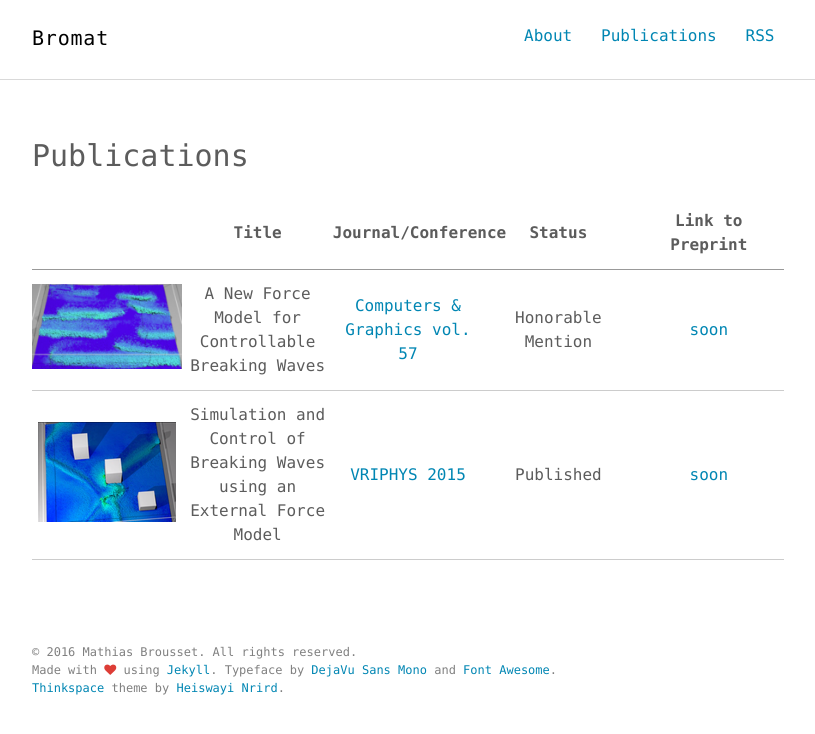
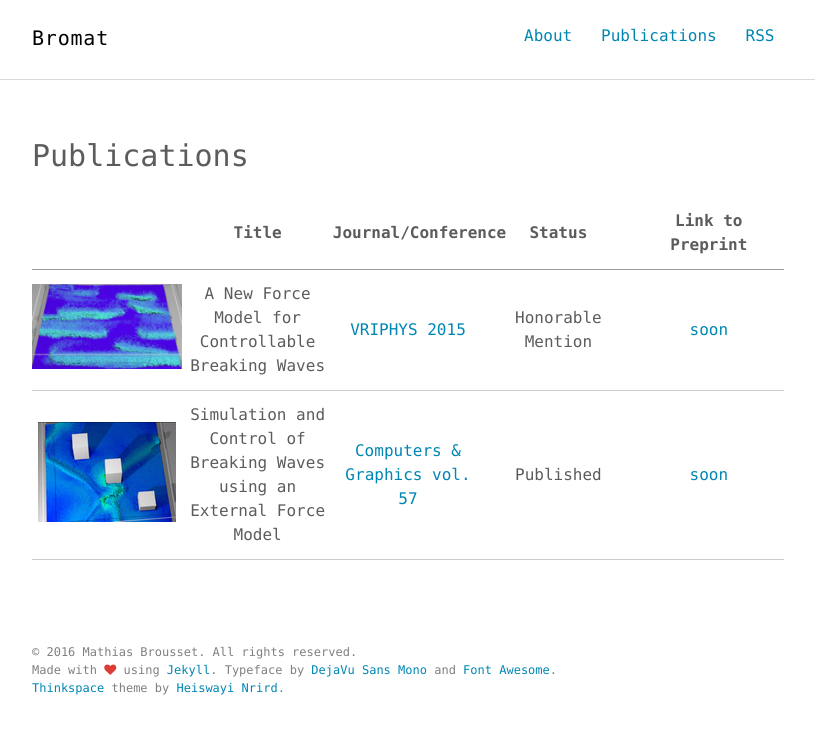
Before and after one commit to Mathiasb17/Mathiasb17.github.io, a Jekyll site: the page built from publications.md, in a window 1280 px wide. Shown: the top 734 px of the page, without its empty margins (232-1047 px from the left). Built offline with Jekyll 4.4.1, drawn with Linux system fonts in a browser that asks for light colours.

Commit message:
correction table

```diff
--- a/publications.md
+++ b/publications.md
@@ -4,7 +4,7 @@ title: Publications
 permalink: /publications/
 ---
 
-| |Title|Journal/Conference|Status|Link to Preprint|
-|:---------------------------------------------:|:--------------------------------------------------------------------:|:----------------------------------------------------------------------------------------:|:---------------:|:--------------:|
-|![teaser vriphys](/images/teaser_vriphys15.png)|A New Force Model for Controllable Breaking Waves                     |[Computers & Graphics vol. 57](http://www.sciencedirect.com/science/article/pii/S0097849316300164)|Honorable Mention|[soon]()        |
-|![teaser cg](/images/teaser_cg16.png)          |Simulation and Control of Breaking Waves using an External Force Model|[VRIPHYS 2015](http://vriphys2015.sciencesconf.org/)                                      |Published        |[soon]()        |
+|                                                 | Title                                                                  | Journal/Conference                                                                                 | Status            | Link to Preprint |
+| :---------------------------------------------: | :--------------------------------------------------------------------: | :----------------------------------------------------------------------------------------:         | :---------------: | :--------------: |
+| ![teaser vriphys](/images/teaser_vriphys15.png) | A New Force Model for Controllable Breaking Waves                      | [VRIPHYS 2015](http://vriphys2015.sciencesconf.org/)                                               | Honorable Mention | [soon]()         |
+| ![teaser cg](/images/teaser_cg16.png)           | Simulation and Control of Breaking Waves using an External Force Model | [Computers & Graphics vol. 57](http://www.sciencedirect.com/science/article/pii/S0097849316300164) | Published         | [soon]()         |
```
